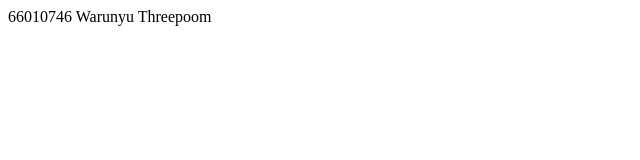
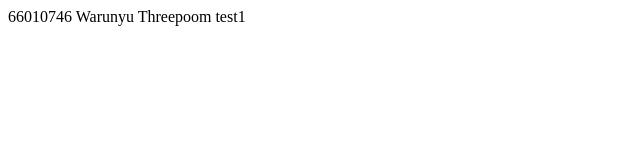
Before and after one commit to fong-test/git101, a plain HTML site: page Index.html in a window 1280 px wide. Shown: the full height of the page, 0-640 px from the left. Drawn offline with Linux system fonts and the light colour scheme.

Commit message:
Update Index.html

```diff
--- a/Index.html
+++ b/Index.html
@@ -6,6 +6,6 @@
     <title>Document</title>
 </head>
 <body>
-    66010746 Warunyu Threepoom
+    66010746 Warunyu Threepoom test1
 </body>
 </html>
```
